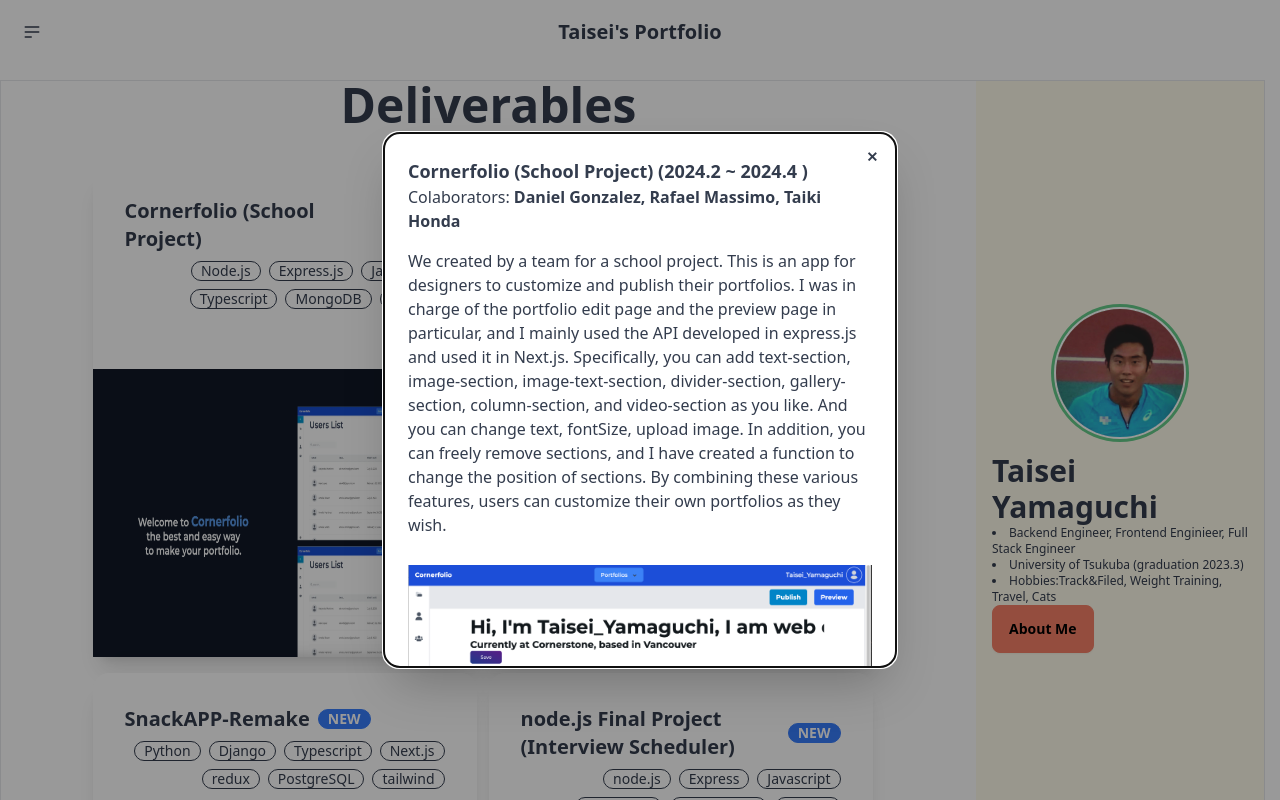
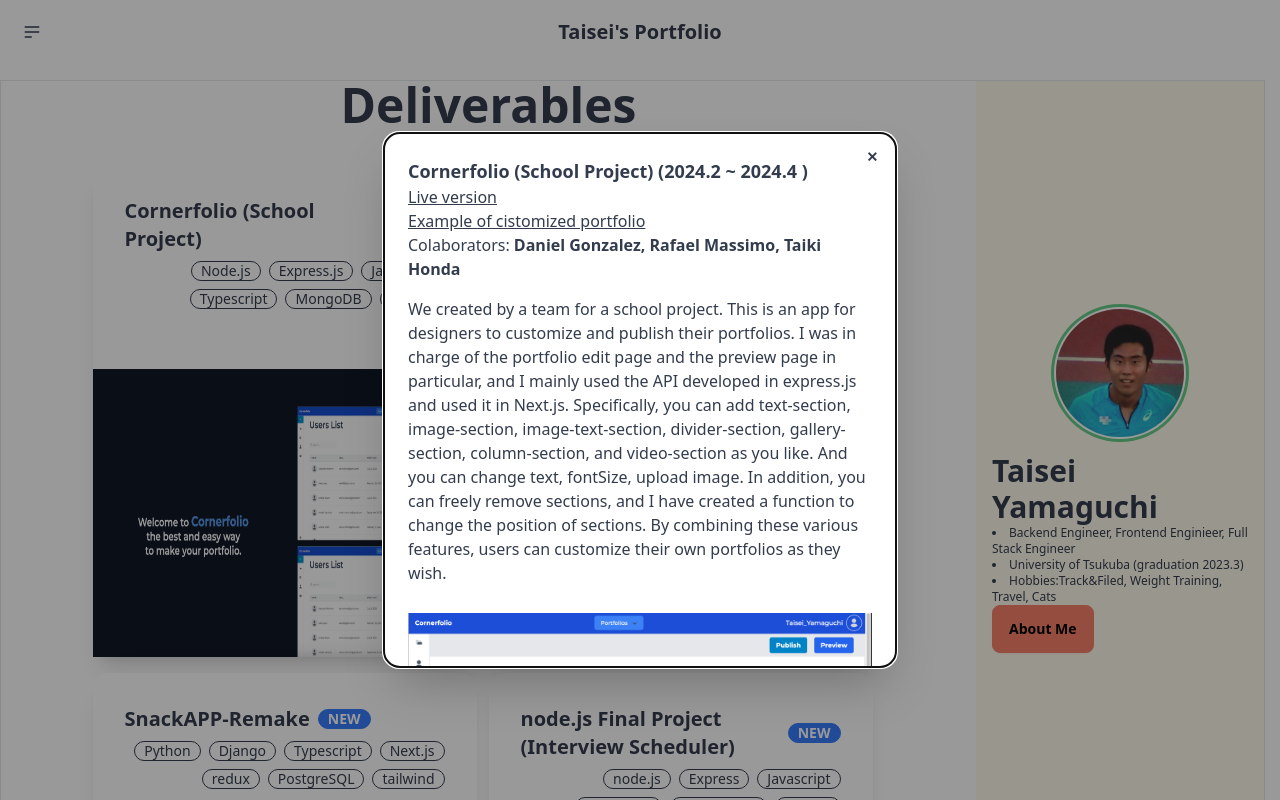
Before and after one commit to Taisei-Yamaguchi/portfolio, a React (Vite) app in the folder react-app/: page /deliverables in a window 1280 px wide. Both pictures are taken after a click on the element 292 px from the left and 513 px from the top of the page. Shown: the top 800 px of the page. Built offline with nearby package versions, Linux system fonts and the light colour scheme.

Commit message:
add link in cornerfolio deliverables

```diff
--- a/react-app/src/pages/Deliverables.jsx
+++ b/react-app/src/pages/Deliverables.jsx
@@ -38,8 +38,11 @@
 
                     <h3 className="font-bold text-lg">Cornerfolio (School Project) (2024.2 ~ 2024.4 )</h3>
                         <div className='flex flex-col'>
+                            <a target='_blank' href='https://cornerfolio-2024.vercel.app/' className='link'>Live version</a>
+                            <a target='_blank' href='https://cornerfolio-2024.vercel.app/VEWcKL6Z' className='link'>Example of cistomized portfolio</a>
+                            <p>Colaborators: <strong>Daniel Gonzalez, Rafael Massimo, Taiki Honda </strong></p>
                         </div>
-                        <p>Colaborators: <strong>Daniel Gonzalez, Rafael Massimo, Taiki Honda </strong></p>
+
                     <p className="py-4">
                     We created by a team for a school project. This is an app for designers to customize and publish their portfolios.
                     I was in charge of the portfolio edit page and the preview page in particular,
```
